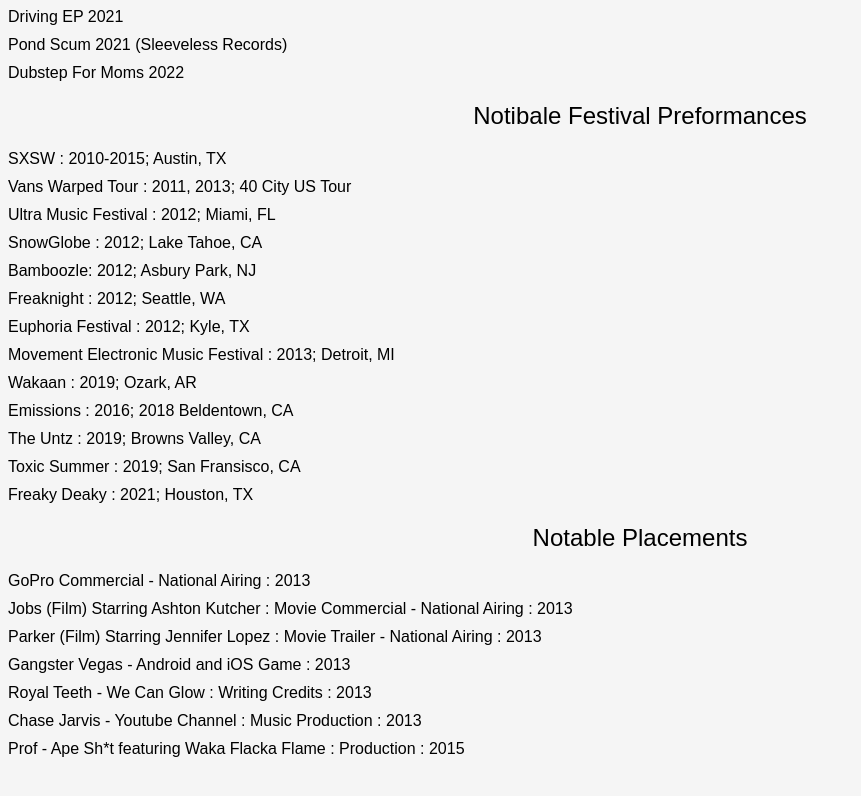
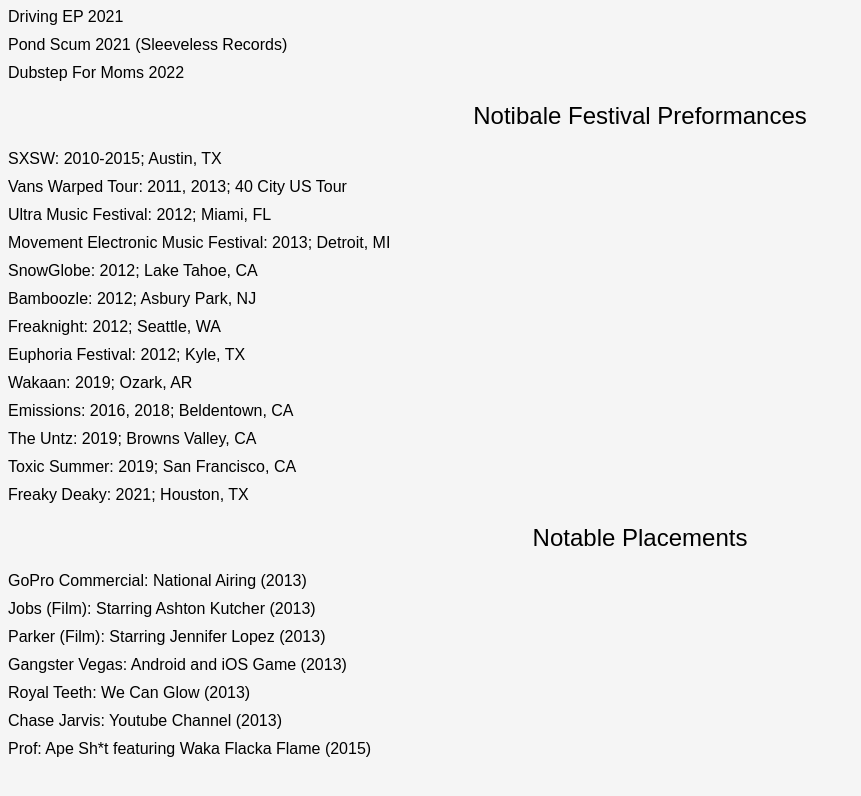
Before and after one commit to cameronargon/cameronargonwebsite, a plain HTML site: page bigchocolate.html in a window 1280 px wide. Shown: the part 787-1583 px from the top of the page, without its empty margins (0-861 px from the left). Drawn offline with Linux system fonts and the light colour scheme.

Commit message:
Add files via upload

```diff
--- a/bigchocolate.html
+++ b/bigchocolate.html
@@ -66,40 +66,31 @@
 
   <h2>Notibale Festival Preformances</h2>
   <ul>
-   <li>SXSW : 2010-2015; Austin, TX</li>
-    <li>Vans Warped Tour : 2011, 2013; 40 City US Tour</li>
-     <li>Ultra Music Festival : 2012; Miami, FL</li>
-     <li>SnowGlobe : 2012; Lake Tahoe, CA</li>
-     <li>Bamboozle: 2012; Asbury Park, NJ</li>
-     <li>Freaknight : 2012; Seattle, WA</li>
-     <li>Euphoria Festival : 2012; Kyle, TX</li>
- <li>Movement Electronic Music Festival : 2013; Detroit, MI</li>
- <li>Wakaan : 2019; Ozark, AR</li>
-            <li>Emissions : 2016; 2018 Beldentown, CA</li>
-             <li>The Untz : 2019; Browns Valley, CA</li>
-              <li>Toxic Summer : 2019; San Fransisco, CA</li>
-               <li>Freaky Deaky : 2021; Houston, TX</li>
+   <li>SXSW: 2010-2015; Austin, TX</li>
+   <li>Vans Warped Tour: 2011, 2013; 40 City US Tour</li>
+   <li>Ultra Music Festival: 2012; Miami, FL</li>
+   <li>Movement Electronic Music Festival: 2013; Detroit, MI</li>
+   <li>SnowGlobe: 2012; Lake Tahoe, CA</li>
+   <li>Bamboozle: 2012; Asbury Park, NJ</li>
+   <li>Freaknight: 2012; Seattle, WA</li>
+   <li>Euphoria Festival: 2012; Kyle, TX</li>
+   <li>Wakaan: 2019; Ozark, AR</li>
+   <li>Emissions: 2016, 2018; Beldentown, CA</li>
+   <li>The Untz: 2019; Browns Valley, CA</li>
+   <li>Toxic Summer: 2019; San Francisco, CA</li>
+   <li>Freaky Deaky: 2021; Houston, TX</li>
   </ul>
   <h2>Notable Placements</h2>
   <ul>
-   <li>GoPro Commercial - National Airing : 2013</li>
-   <li>Jobs (Film) Starring Ashton Kutcher : Movie Commercial - National Airing : 2013 </li>
-   <li>Parker (Film) Starring Jennifer Lopez : Movie Trailer - National Airing : 2013</li>
-   <li>Gangster Vegas - Android and iOS Game : 2013</li>
-   <li>Royal Teeth - We Can Glow : Writing Credits : 2013</li>
-   <li>Chase Jarvis - Youtube Channel : Music Production : 2013</li>
-   <li>Prof - Ape Sh*t featuring Waka Flacka Flame : Production : 2015</li>
+   <li>GoPro Commercial: National Airing (2013)</li>
+<li>Jobs (Film): Starring Ashton Kutcher (2013)</li>
+<li>Parker (Film): Starring Jennifer Lopez (2013)</li>
+<li>Gangster Vegas: Android and iOS Game (2013)</li>
+<li>Royal Teeth: We Can Glow (2013)</li>
+<li>Chase Jarvis: Youtube Channel (2013)</li>
+<li>Prof: Ape Sh*t featuring Waka Flacka Flame (2015)</li>
 </ul>
-
  <br>
  <br>
- <!-- <p>Collection of some greatest hits</p>
- <iframe width="100%" height="300" scrolling="no" frameborder="no" allow="autoplay" src="https://w.soundcloud.com/player/?url=https%3A//api.soundcloud.com/playlists/237680878&color=%239c64b1&auto_play=false&hide_related=false&show_comments=true&show_user=true&show_reposts=false&show_teaser=true&visual=true"></iframe><div style="font-size: 10px; color: #cccccc;line-break: anywhere;word-break: normal;overflow: hidden;white-space: nowrap;text-overflow: ellipsis; font-family: Interstate,Lucida Grande,Lucida Sans Unicode,Lucida Sans,Garuda,Verdana,Tahoma,sans-serif;font-weight: 100;"><a href="https://soundcloud.com/big-chocolate" title="Big Chocolate" target="_blank" style="color: #cccccc; text-decoration: none;">Big Chocolate</a> · <a href="https://soundcloud.com/big-chocolate/sets/1stop-1" title="1stop" target="_blank" style="color: #cccccc; text-decoration: none;">1stop</a></div> -->
-
-
-
-
-
-
 </body>
 </html>
```
